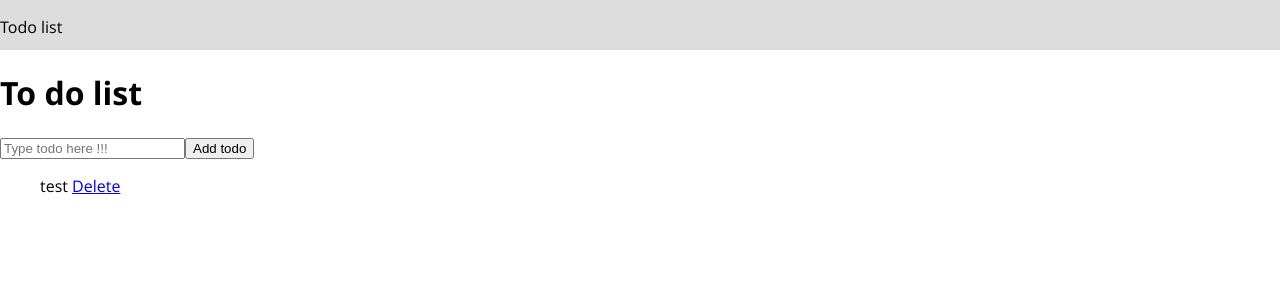
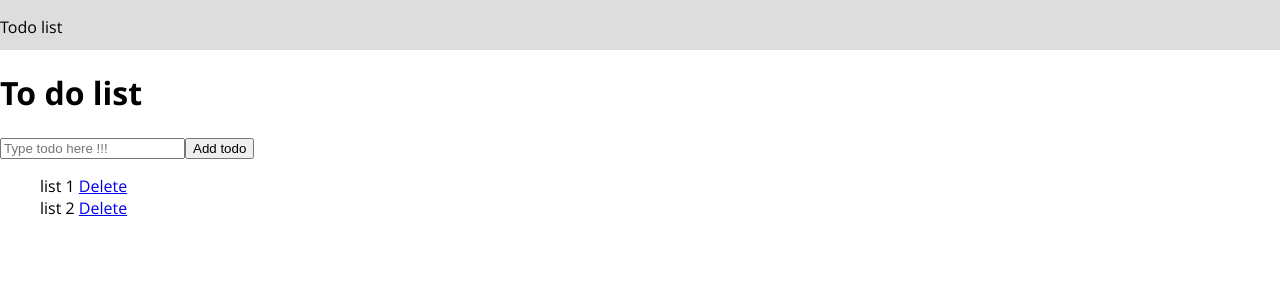
Before and after one commit to nicksiwa/react-todo-list, a React app: page / in a window 1280 px wide. Shown: the top 300 px of the page. Built offline with nearby package versions, Linux system fonts and the light colour scheme.

Commit message:
Add list Fix #1

```diff
--- a/src/App.js
+++ b/src/App.js
@@ -7,6 +7,9 @@ import List from './components/list/ListComponent'
 import Navbar from './components/navbar/NavbarComponent'
 
 class App extends Component {
+  state = {
+    todos: ['list 1', 'list 2']
+  }
   render () {
     return (
       <div className="App">
@@ -14,7 +17,7 @@ class App extends Component {
         <Title title='To do list'/>
         <Input type='text' placeholder='Type todo here !!!'/>
         <Button text='Add todo'/>
-        <List />
+        <List list={this.state.todos}/>
       </div>
     )
   }
--- a/src/components/list/ListComponent.js
+++ b/src/components/list/ListComponent.js
@@ -2,10 +2,15 @@ import React, { Component } from 'react'
 import Delete from './Delete'
 
 class List extends Component {
+  renderItem = (text, i) => {
+    return (
+      <li>{text} <Delete text='Delete'/></li>
+    )
+  }
   render () {
     return (
       <ul>
-        <li>test <Delete text='Delete'/></li>
+        {this.props.list.map(this.renderItem)}
       </ul>
     )
   }
```
Also changed, not shown: .eslintrc.js.
